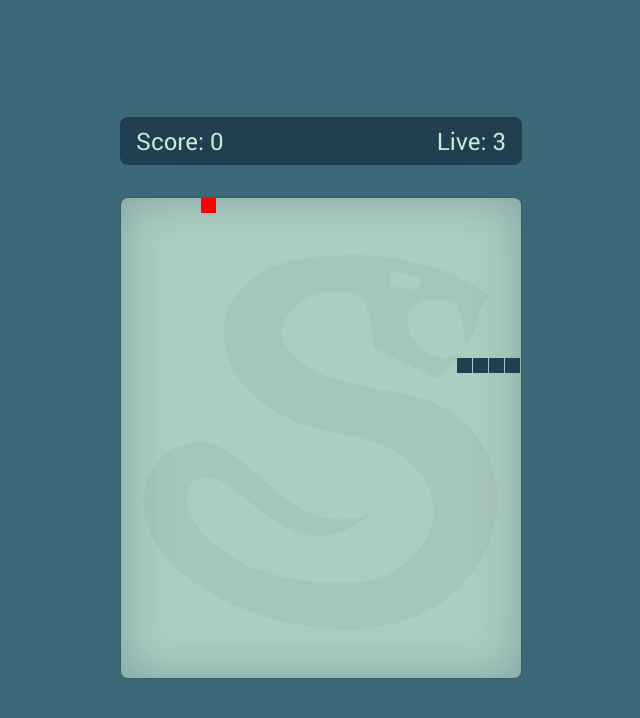
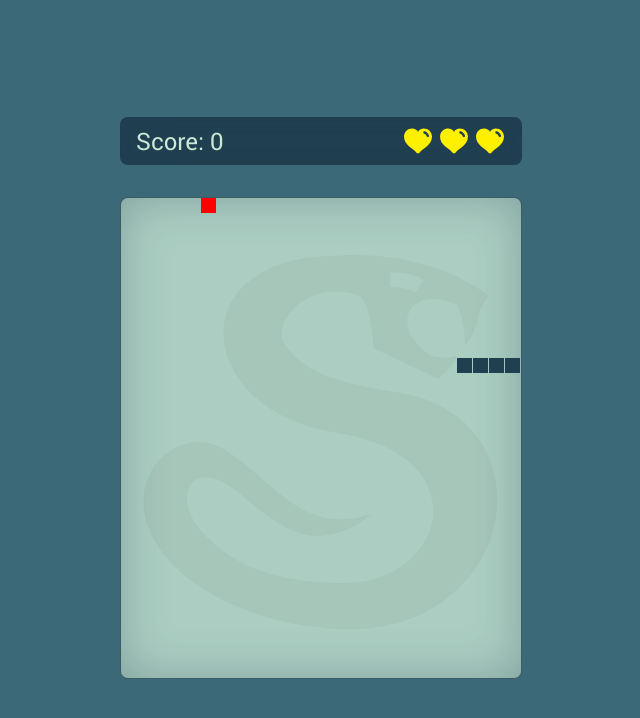
Before and after one commit to SeiAlek/game_snake, a website: page src/index.html in a window 1280 px wide. Both pictures are taken after a click on the button "Start". Shown: the whole page, without its empty margins (319-959 px from the left). Drawn offline with nearby package versions, Linux system fonts and the light colour scheme; files that its build step writes are made by us from their sources.

Commit message:
Added hearts

```diff
--- a/src/scripts/main.js
+++ b/src/scripts/main.js
@@ -178,8 +178,8 @@ function initGame(container, grid) {
           Score:
           <span class="game__score-value">${score}</span>
         </div>
-        <div class="game__live">Live:
-          <span class="game__live-value">${live}</span>
+        <div class="game__live">
+          ${drawHeart(live)}
         </div>
       </section>
     `);
@@ -194,18 +194,27 @@ function initGame(container, grid) {
   }
 
   function updateLive() {
-    const value = container.querySelector('.game__live-value');
+    const value = container.querySelector('.game__live');
 
     snake.reset();
     apple.reset();
     updateSpeed(fpsBase);
 
     live--;
-    value.innerHTML = live;
+    value.innerHTML = drawHeart(live);
 
     if (live === 0) {
       endGame();
     }
+  }
+
+  function drawHeart(qty) {
+    const heartAlive = '<div class="game__heart game__heart-alive"></div>';
+    const heartBroken = '<div class="game__heart game__heart-broken"></div>';
+    const lives = heartAlive.repeat(qty);
+    const broken = heartBroken.repeat(3 - qty);
+
+    return broken + lives;
   }
 
   function updateSpeed(rate) {
--- a/src/styles/_game.scss
+++ b/src/styles/_game.scss
@@ -21,6 +21,28 @@
       text-align: center;
       justify-content: center;
     }
+  }
+
+  &__live {
+    display: flex;
+  }
+
+  &__heart {
+    height: ($unit * 2);
+    width: ($unit * 2);
+    margin-left: ($unit / 4);
+    background-position: center;
+    background-size: contain;
+    background-repeat: no-repeat;
+  }
+
+  &__heart-alive {
+    background-image: url(../images/heart.svg);
+
+  }
+
+  &__heart-broken {
+    background-image: url(../images/heart-broken.svg);
   }
 
   &__image {
```
Also changed, not shown: src/images/heart-broken.svg (added), src/images/heart.svg (added).
